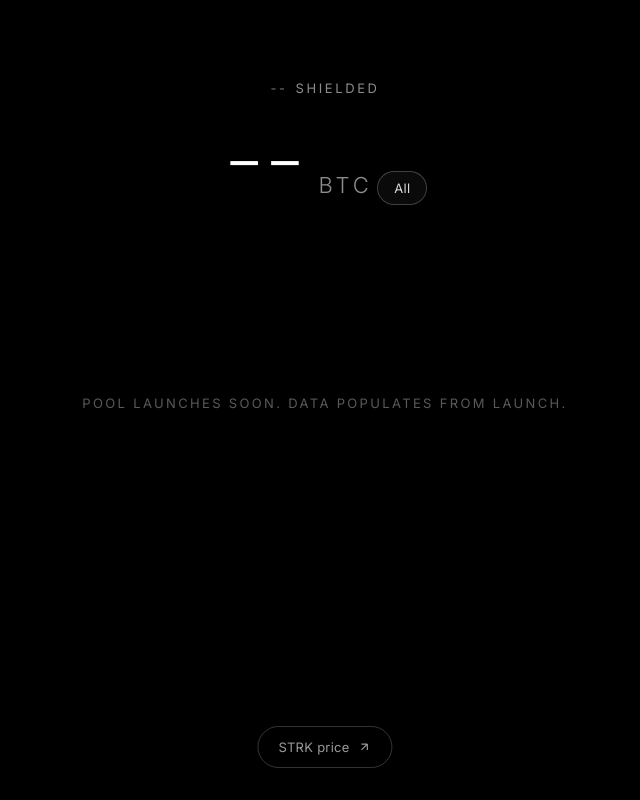
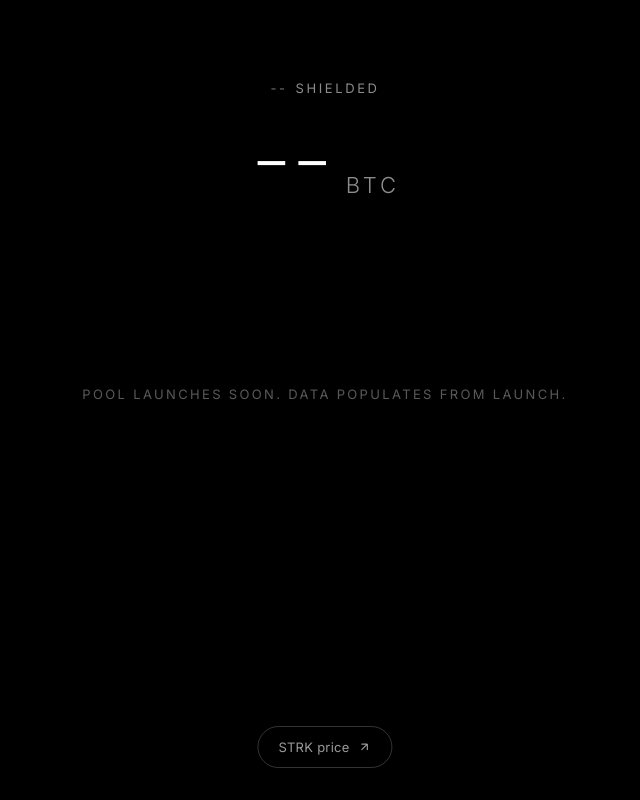
Before and after one commit to Calcutatator/strkprice, a plain HTML site: page shielded.html in a window 1280 px wide. Shown: the whole page, without its empty margins (315-955 px from the left). Drawn offline with Linux system fonts and the light colour scheme; no server answers.

Commit message:
Hide All range pill until siblings exist
A single non-interactive pill reads as a broken button. Restore it once
24h/7d/30d filters are added (after history accumulates).

```diff
--- a/shielded.html
+++ b/shielded.html
@@ -246,7 +246,6 @@
       <span class="price" id="price">--</span>
       <span class="price-suffix">BTC</span>
     </div>
-    <div class="range-pill">All</div>
 
     <div class="chart-wrapper">
       <svg class="chart" id="chart" viewBox="0 0 800 350" preserveAspectRatio="none">
```
